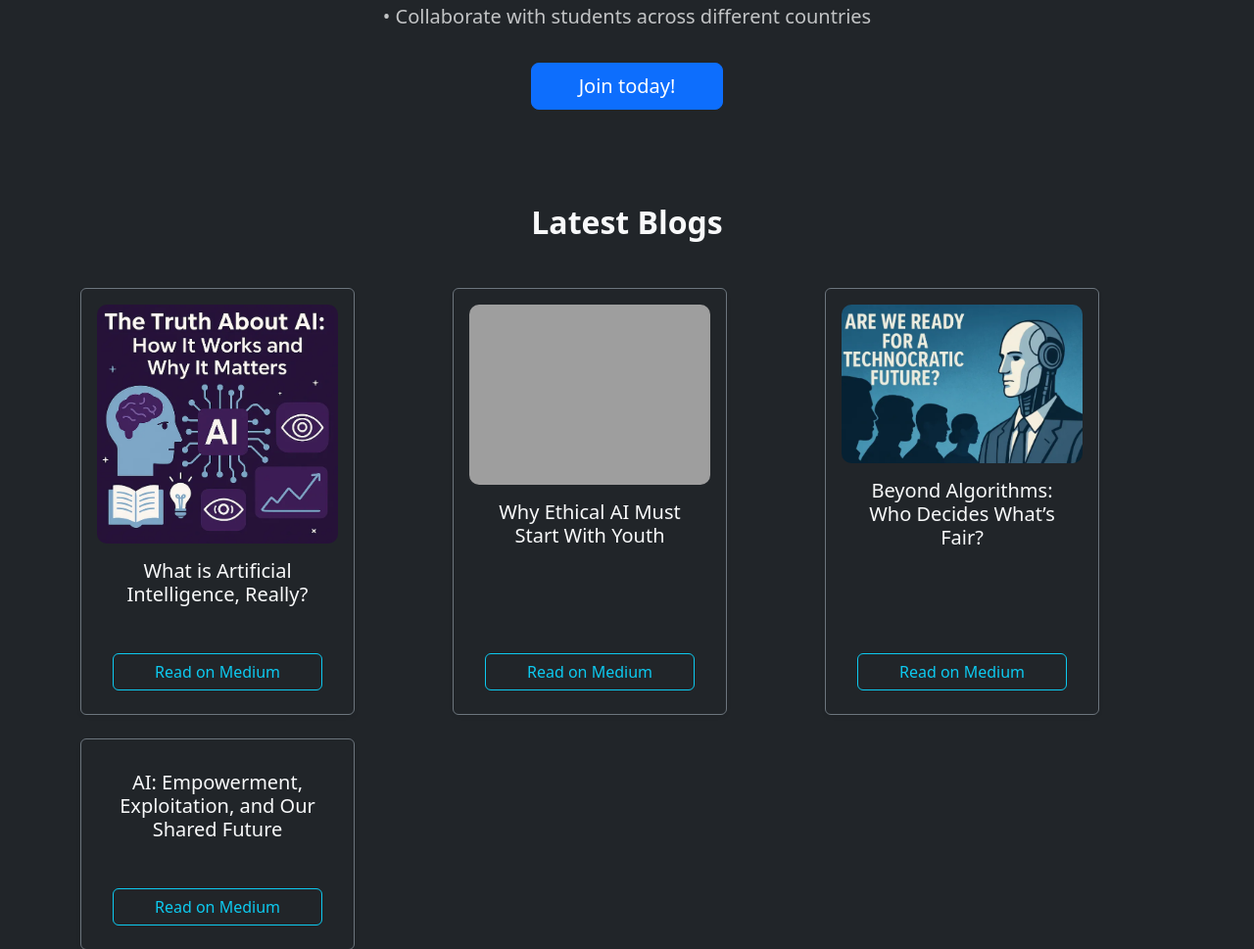
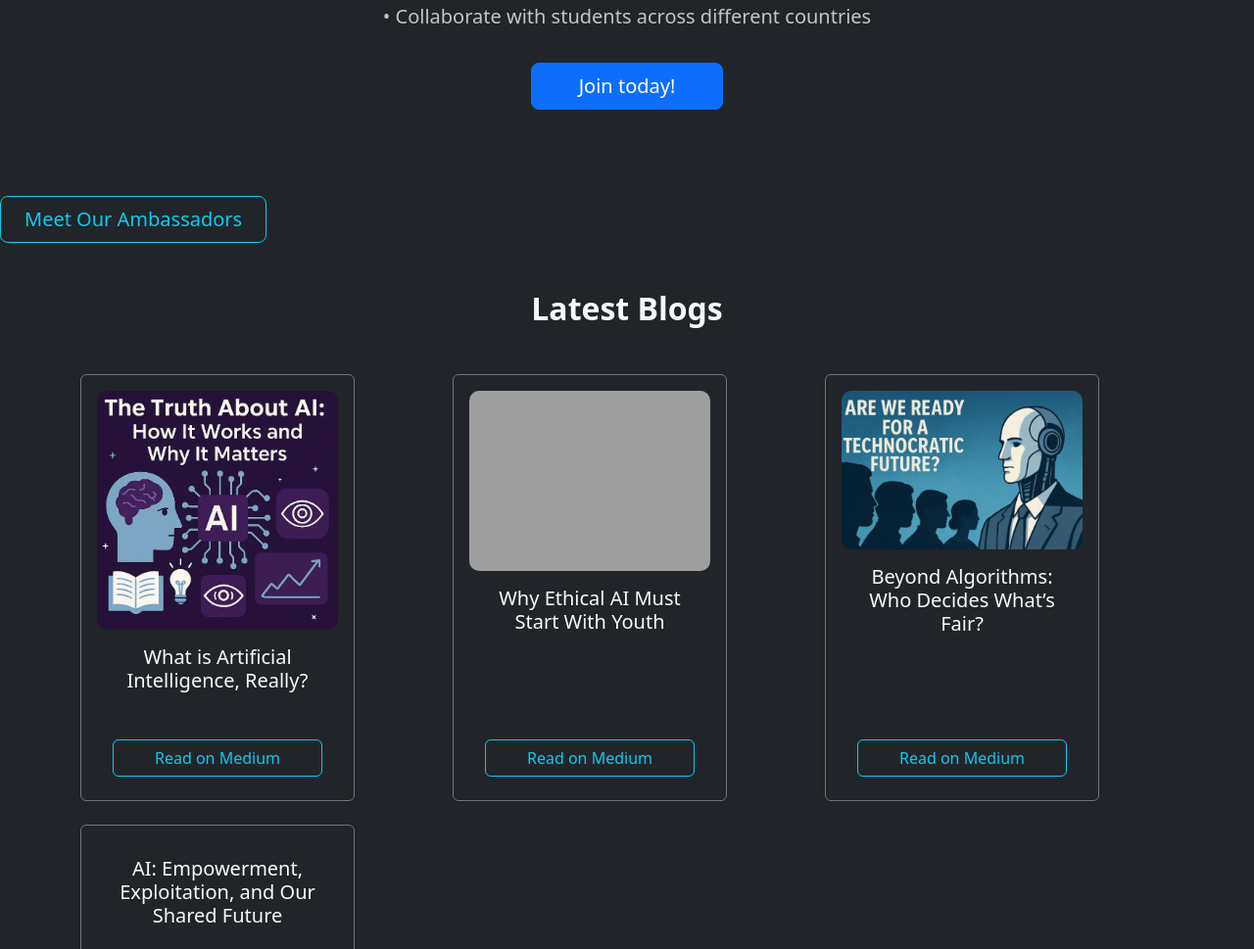
Before and after one commit to lucklung/mywebsite, a Flask app: template templates/index.html in a window 1280 px wide. Shown: the part 2948-3917 px from the top of the page at 98% size. Run offline with Flask 3, Linux system fonts and the light colour scheme; the template is opened without the code that fills it, so the values that code supplies are empty; grey boxes are pictures that could not be loaded.

Commit message:
Update index.html

```diff
--- a/templates/index.html
+++ b/templates/index.html
@@ -168,6 +168,12 @@
   </div>
 </section>
 
+<div class="mt-4">
+  <a href="/student-ambassadors" class="btn btn-outline-info btn-lg px-4">
+    Meet Our Ambassadors
+  </a>
+</div>
+
 <!-- BLOGS -->
 <section class="py-5 text-light">
   <div class="container">
```
